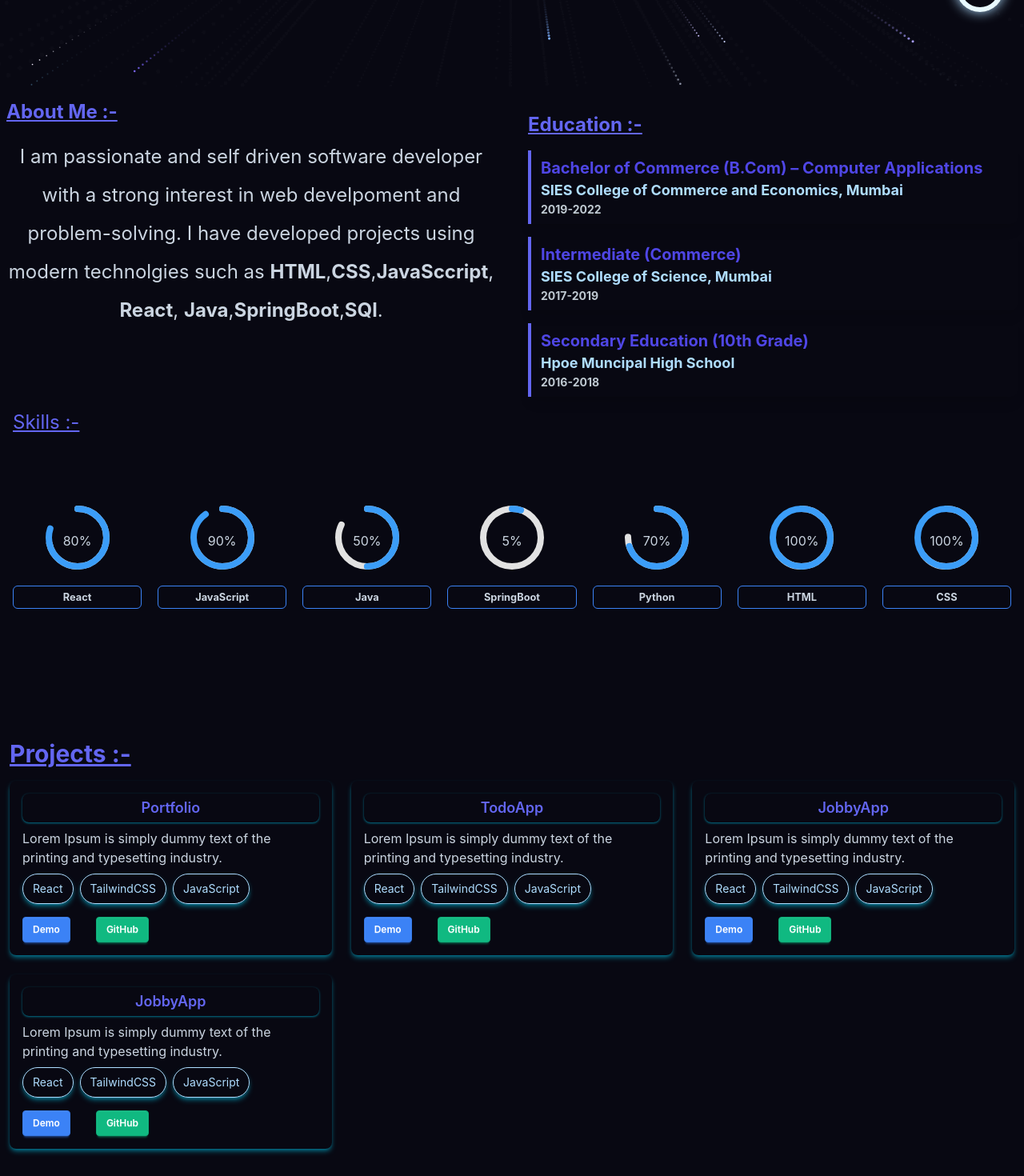
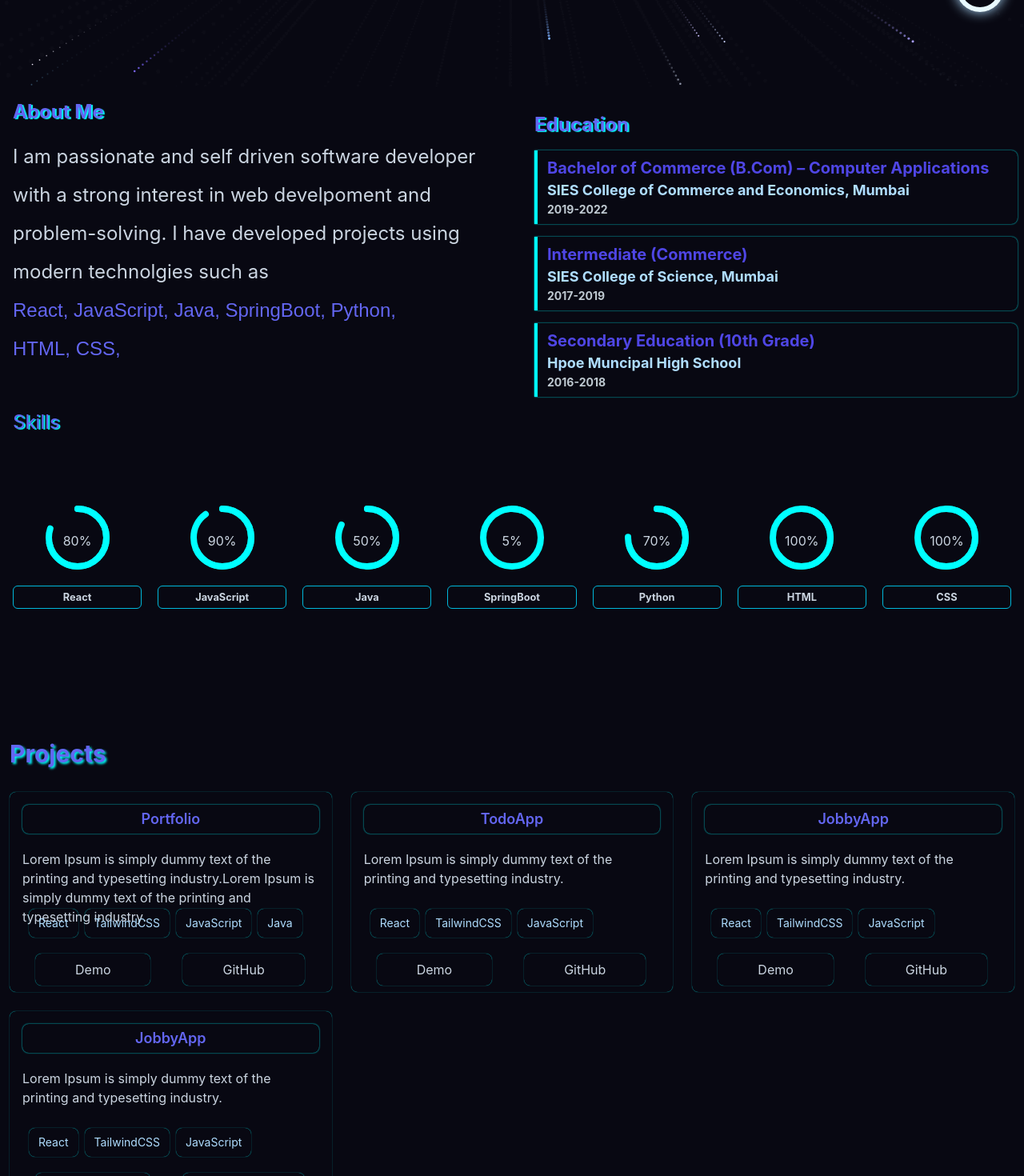
Before and after one commit to Sadik1433/Portfolio, a React app: page / in a window 1280 px wide. Shown: the part 760-2230 px from the top of the page at 80% size. Built offline with nearby package versions, Linux system fonts and the light colour scheme; the HTML template or start-up script is replaced by a standard one.

Commit message:
dark theme updated

```diff
--- a/src/App.css
+++ b/src/App.css
@@ -1,19 +1,9 @@
 :root {
   --color-primary: #362FD9;
-  --color-secondary: #e11d48;
-  --color-accent: #5478FF;
-  --color-success: #059669;
-  --color-warning: #d97706;
-  --color-danger: #AA77FF;
   --color-info: #386ee4;
   --shadow: rgba(33, 27, 27, 0.18);
   --bg-color: #E8F9FF;
-  --card-color: rgba(255, 255, 255, 0.9);
-  --color-bg-sidebar: #ffffff;
-  --color-bg-input: rgba(226, 232, 240, 0.7);
-  --color-text-heading: #0f172a;
   --color-text-body: #0F2167;
-  --color-text-muted: #3b82f6;
   --color-text-highlight: #e11d48;
   --glass-bg: rgba(255, 255, 255, 0.6);
   --glass-brd: rgba(148, 163, 184, 0.2);
@@ -21,6 +11,7 @@
 }
 
 [data-theme="dark"] {
+   --color-primary: #6366f1;
    --color-primary: #6366f1;
   --color-secondary: #f43f5e;
   --color-accent: #AFDDFF;
@@ -30,7 +21,7 @@
   --color-info: #3b82f6;
   --bg-color: #080812;
   --card-color: rgba(15, 23, 42, 0.7);
-  --shadow:#f0f0f0;
+  --shadow:cyan;
   --color-text-body: #cbd5e1;
   --color-text-muted: #BFC9D1;;
   --color-text-highlight: #f43f5e;
@@ -100,3 +91,10 @@ a {
   font-weight: bold;
   color:  var(--color-text-body);
 }
+strong{
+  color: var(--color-primary);
+  font-family: sans-serif;
+  font-weight: 300;
+  text-decoration: none;
+  text-shadow: none;
+}
--- a/src/components/Contact.jsx
+++ b/src/components/Contact.jsx
@@ -9,7 +9,7 @@ const Contact = () => {
   return (
     <section id="contact" data-aos="fade-down" className="w-full px-2">
       <div className="px-2" >
-        <h5 className="text-3xl font-bold text-[var(--color-primary)]">Get In Touch</h5>
+        <h5 className="text-3xl font-bold text-[var(--color-primary)] [text-shadow:2px_1px_1px_var(--shadow)]">Get In Touch</h5>
         <p className="mt-4 text-lg leading-6 md:text-xl lg:text-2xl lg:leading-10">
           I am actively seeking internship and entry-level opportunities where I
           can apply my skills, learn from experienced professionals, and
@@ -56,7 +56,6 @@ const Contact = () => {
           </div>
         </aside>
 
-        {/* form area */}
         <form data-aos="fade-in">
           <div className="flex flex-col sm:flex-row items-center gap-[30px]">
             <div className="flex flex-col gap-[5px] w-full sm:w-[50%]">
--- a/src/components/Hero.jsx
+++ b/src/components/Hero.jsx
@@ -14,11 +14,11 @@ const Hero = () => {
             <img
               src={profile}
               alt="Hero Image"
-              className="w-40 md:w-50 object-contain  md:w-250"z
+              className="w-40 md:w-50 object-contain  md:w-250"
             />
           </div>
-          <div className="md:mt-18"  data-aos="fade-right" data-aos-duration="1000">
-            <h1 className="text-2xl text-white font-bold text-left md:text-3xl lg:text-5xl">
+          <div className="md:mt-18"  data-aos="fade-right">
+            <h1 className="text-2xl text-white font-bold text-left md:text-3xl lg:text-5xl ">
               Hi, I'm <span className="text-blue-500 z-[-10] name-text">Sadik</span>
             </h1>
             <p className="mt-2 text-white text-lg leading-6 md:text-xl md:mt-4  lg:text-2xl lg:leading-12">
--- a/src/components/ProgressBar.jsx
+++ b/src/components/ProgressBar.jsx
@@ -1,25 +1,59 @@
+import { useEffect, useState, useRef } from "react";
 
 const ProgressBar = ({name,value}) => {
+  const [progress, setProgress] = useState(0);
+  const progressRef = useRef(null);
+
+  useEffect(() => {
+    const observer = new IntersectionObserver(
+      ([entry]) => {
+        if (entry.isIntersecting) {
+          let start = 0;
+
+          const timer = setInterval(() => {
+            start += 1;
+
+            if (start >= value) {
+              start = value;
+              clearInterval(timer);
+            }
+
+            setProgress(start);
+          }, 15);
+
+          observer.unobserve(progressRef.current);
+        }
+      },
+      {
+        threshold: 0.4,
+      }
+    );
+
+    if (progressRef.current) {
+      observer.observe(progressRef.current);
+    }
+
+    return () => observer.disconnect();
+  }, [value]);
 
     return (
-        <div className="flex flex-col items-center gap-5">
+        <div className="flex flex-col items-center gap-5"  ref={progressRef}>
             <div className="relative w-[60px] h-[60px] md:w-[80px] h-[80px]">
                 <svg className="w-full h-full" viewBox="0 0 100 100">
                     <circle
                         cx="50"
                         cy="50"
                         r="45"
-                        className="text-gray-200"
+                        className="text-white"
                         strokeWidth="10"
                         fill="none"
                     />
-
                     <circle
                         cx="50"
                         cy="50"
                         r="45"
                         className="dark:stroke-[#334155]"
-                        stroke="#e2e2e2"
+                        stroke="cyan"
                         strokeWidth="10"
                         fill="none"
                         strokeDasharray="282.6"
@@ -41,21 +75,21 @@ const ProgressBar = ({name,value}) => {
                         cx="50"
                         cy="50"
                         r="45"
-                        stroke="#3B9DF8"
+                        stroke="cyan"
                         strokeWidth="10"
                         fill="none"
                         strokeDasharray="282.6"
-                        strokeDashoffset={(1 - value / 100) * 282.6}
+                        strokeDashoffset={(1 - progress / 100) * 282.6}
                         strokeLinecap="round"
                         transform="rotate(-90 50 50)"
                     />
                 </svg>
 
-                <p className="absolute top-[18px] right-[30px] md:top-[20px] md:right-[40px] translate-x-1/2 transform translate-y-1/2">{value}%</p>
+                <p className="absolute top-[18px] right-[30px] md:top-[20px] md:right-[40px] translate-x-1/2 transform translate-y-1/2">{progress}%</p>
             </div>
 
             <button
-                    className={`bg-transparent border border-[var(--color-info)] w-full rounded-md font-bold  text-[0.8rem] px-2 py-1 mx-auto hover:bg-[var(--color-info)] hover:text-white`}>{name}
+                    className={`bg-transparent border border-cyan-500 w-full rounded-md font-bold  text-[0.8rem] px-2 py-1 mx-auto hover:bg-cyan-500 hover:text-white hover:shadow-lg transition-shadow duration-500 transition-transform duration-500 hover:scale-105 `}>{name}
             </button>
         </div>
     );
--- a/src/components/Project.jsx
+++ b/src/components/Project.jsx
@@ -4,9 +4,9 @@ const projects = [
     name: "Portfolio",
     link: "",
     description:
-      " Lorem Ipsum is simply dummy text of the printing and typesetting industry.",
+      "Lorem Ipsum is simply dummy text of the printing and typesetting industry.Lorem Ipsum is simply dummy text of the printing and typesetting industry.",
     git: "",
-    languages: ["React", "TailwindCSS", "JavaScript"],
+    languages: ["React", "TailwindCSS", "JavaScript", "Java"],
   },
   {
     id: 2,
@@ -37,59 +37,55 @@ const projects = [
   },
 ];
 const animate = [
+  "fade-right",
+  "fade-left",
   "fade-up",
-  "fade-down",
-  "fade-right",
-  "zoom-in",
-  "zoom-out",
-  "flip-left",
-  "flip-right",
+  "fade-down"
 ];
 
 const Project = () => {
   return (
     <section id="project">
       <div className="relative py-4 lg:h-screen z-10 px-3">
-        <h1 className="text-2xl font-bold md:text-xl lg:text-3xl text-[var(--color-primary)] underline">
-          Projects :-
+        <h1 className="text-2xl font-bold md:text-xl md:mb-[30px] lg:text-3xl text-[var(--color-primary)] [text-shadow:2px_2px_3px_var(--shadow)]">
+          Projects
         </h1>
-        <div className="grid grid-cols-1 md:grid-cols-2 lg:grid-cols-3 gap-6 mt-4 ">
+        <div className="grid grid-cols-1 md:grid-cols-2 lg:grid-cols-3 gap-6 mt-4">
           {projects.map((project, index) => (
             <div
               key={project.id}
               index={project.id}
-              className="card-filter p-4 shadow-lg shadow-cyan-500/50   rounded-lg shadow-md  cursor-pointer hover:shadow-lg transition-shadow duration-500 transition-transform duration-500 hover:scale-105"
-              data-aos-duration="500"
+              className="min-h-[250px] px-4 py-4  rounded-lg shadow-[0px_0px_1px_var(--shadow)]  cursor-pointer  hover:shadow-[0px_0px_5px_var(--shadow)]  transition-shadow duration-500 transition-transform duration-500 hover:scale-102"
               data-aos={animate[index % animate.length]}
             >
-              <h2 className="text-lg font-semibold text-center  text-[var(--color-primary)] shadow-sm shadow-cyan-500/50 px-2 py-1 rounded-lg">
+              <h2 className="text-lg font-semibold text-center  text-[var(--color-primary)] shadow-[0px_0px_2px_var(--shadow)]  px-2 py-1 rounded-lg">
                 {project.name}
               </h2>
-              <p className="mt-2 text-[var(--color-text-body)]">
+              <p className="mt-3 py-2 text-[var(--color-text-body)] text-pretty">
                 {project.description}
               </p>
-              <div className="mt-2 flex flex-wrap gap-2">
+              <div className="absolute bottom-15 flex flex-wrap p-2 gap-2">
                 {project.languages.map((language, index) => (
                   <span
                     key={index}
-                    className="text-[var(--color-accent)] bg-transparent shadow-md shadow-cyan-500/50 border-1 semi-bold px-3 py-2 rounded-full text-sm"
+                    className="text-center text-[var(--color-accent)] bg-transparent shadow-[0px_0px_1px_var(--shadow)] semi-bold px-3 py-2 rounded-lg text-sm  hover:bg-[var(--shadow)]  hover:text-white hover:shadow-lg transition-shadow duration-500 transition-transform duration-500 hover:scale-105 "
                   >
                     {language}
                   </span>
                 ))}
               </div>
-              <div className="mt-4 flex space-x-8">
+              <div className="absolute bottom-2 flex  space-x-6  gap-4 px-4">
                 <a
                   href={project.link}
                   target="_blank"
                   rel="noopener noreferrer"
                 >
-                  <button className="btn btn-info btn-sm text-white">
+                  <button className="px-[50px] py-2 rounded-lg shadow-[0px_0px_1px_var(--shadow)] hover:bg-[var(--color-info)] hover:text-white hover:shadow-lg transition-shadow duration-500 transition-transform duration-500 hover:scale-105 ">
                     Demo
                   </button>
                 </a>
                 <a href={project.git} target="_blank" rel="noopener noreferrer">
-                  <button className="btn btn-success btn-sm text-white">
+                  <button className="px-[50px] py-2 rounded-lg  shadow-[0px_0px_1px_var(--shadow)]  hover:bg-[var(--color-success)] hover:text-white">
                     GitHub
                   </button>
                 </a>
--- a/src/components/Service.jsx
+++ b/src/components/Service.jsx
@@ -44,14 +44,14 @@ const Service = () => {
   return (
     <section id="service">
       <div className="relative  md:h-auto  lg:h-screen px-4 py-5">
-        <h1 className="text-3xl font-bold   text-[var(--color-primary)] underline">Services</h1>
+        <h1 className="text-3xl font-bold   text-[var(--color-primary)] [text-shadow:2px_2px_3px_var(--shadow)]">Services</h1>
         <ul className="flex flex-col gap-8 text-1xl md:text-2xl mt-8">
           {services.map((s, i)=>{
             return(
               <li key={i}
               data-aos={animate[i % animate.length]}
                className="flex flex-col gap-2 text-[var(--color-text-body)]">
-                <h1 className="text-2xl font-bold text-[var(--color-info)]">
+                <h1 className="text-2xl font-bold text-[var(--color-primary)]">
                   {i + 1}. {s.name} :-
                 </h1>
                 <p className="pl-8 text-xl">{s.description}</p>
--- a/src/components/Skills.jsx
+++ b/src/components/Skills.jsx
@@ -58,27 +58,34 @@ const skills = [
     value: 100,
   },
 ];
+
 const Skills = () => {
   return (
     <section id="skill" className="md:h-auto lg:h-screen w-screen px-2 py-4">
       <div className="relative  text-xl text-white flex flex-col gap-10 md:flex-row md:text-xl lg:text-2xl">
-        <div className="md:flex-1" data-aos="fade-up" data-aos-duration="1000">
-          <h1 className="text-2xl font-bold text-[var(--color-primary)] underline">About Me :-</h1>
-          <p className="mt-4 text-[16px] text-[var(--color-text-body)] text-center leading-6 md:text-xl lg:text-2xl lg:leading-12">
+        <div className="md:flex-1 px-2" data-aos="fade-left">
+          <h1 className="text-2xl font-bold text-[var(--color-primary)] [text-shadow:2px_1px_1px_var(--shadow)]">
+            About Me
+          </h1>
+          <p className="mt-4 text-[16px] text-[var(--color-text-body)] text-pretty  leading-6 md:text-xl lg:text-2xl lg:leading-12">
             I am passionate and self driven software developer with a strong
             interest in web develpoment and problem-solving. I have developed
-            projects using modern technolgies such as <strong>HTML</strong>,
-            <strong>CSS</strong>,<strong>JavaSccript</strong>,{" "}
-            <strong>React</strong>, <strong>Java</strong>,
-            <strong>SpringBoot</strong>,<strong>SQl</strong>.
+            projects using modern technolgies such as  <br/>
+            {skills.map((s, i) => (
+              <strong key={i}>{s.name}, </strong>
+            ))}
           </p>
         </div>
-        <div className="md:flex-1 py-4" data-aos="fade-up" data-aos-duration="1000">
-          <h1 className="text-2xl font-bold text-[var(--color-primary)] underline">Education :-</h1>
+        <div className="md:flex-1 py-4" data-aos="fade-right">
+          <h1 className="text-2xl font-bold text-[var(--color-primary)] [text-shadow:2px_1px_1px_var(--shadow)]">
+            Education
+          </h1>
           {education.map((e, i) => {
             return (
-              <div key={i} className="mt-4 px-3 py-2 border-l-4 border-[var(--color-primary)]  cursor-pointer rounded-r-lg  shadow-lg shadow-[var(--color-primary)] hover:shadow-lg transition-shadow duration-500 transition-transform duration-500 hover:scale-105"
-            >
+              <div
+                key={i}
+                className="mt-4 px-3 py-2 border-l-4 border-[var(--shadow)] shadow-[0px_0px_2px_var(--shadow)] cursor-pointer rounded-r-lg   hover:shadow-[2px_0px_3px_var(--shadow)]  transition-shadow duration-500 transition-transform duration-500 hover:scale-102"
+              >
                 <h1 className="text-xl font-bold text-[var(--color-danger)]">
                   {e.class}
                 </h1>
@@ -93,14 +100,16 @@ const Skills = () => {
           })}
         </div>
       </div>
-      <h1 className="text-2xl text-[var(--color-primary)] pl-2 underline" data-aos="fade-up" data-aos-duration="1000">
-        Skills :-
+      <h1 className="text-2xl text-[var(--color-primary)] pl-2 [text-shadow:2px_1px_1px_var(--shadow)]">
+        Skills
       </h1>
-      <ul className="px-2 py-2 relative md:top-10 lmd:text-xl  lg:top-20 grid grid-cols-3 gap-5 md:grid-cols-5 lg:grid-cols-7 " data-aos="fade-up" data-aos-duration="1000">
+      <ul
+        className="px-2 py-2 relative md:top-10 lmd:text-xl  lg:top-20 grid grid-cols-3 gap-5 md:grid-cols-5 lg:grid-cols-7"
+        data-aos="zoom-out"
+        data-aos-duration="500"
+      >
         {skills.map((s, i) => {
-          return (
-            <ProgressBar key={i} name={s.name} value={s.value}/>
-          );
+          return <ProgressBar key={i} name={s.name} value={s.value} />;
         })}
       </ul>
     </section>
```
